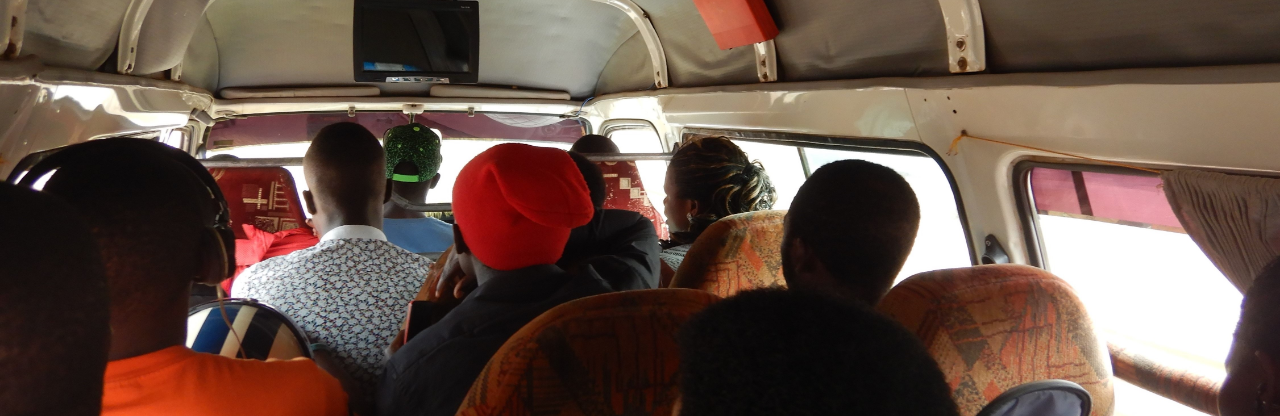
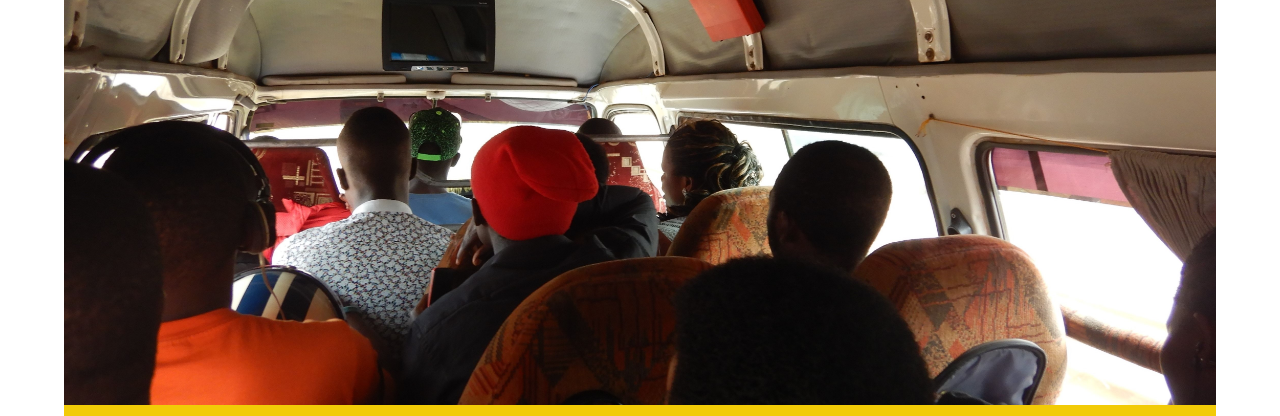
Before and after one commit to BW-Ride-for-Life/Marketing-Page, a plain HTML site: page index.html in a window 1280 px wide. Shown: the part 70-486 px from the top of the page. Drawn offline with Linux system fonts and the light colour scheme.

Commit message:
side borders

```diff
--- a/less/global.less
+++ b/less/global.less
@@ -42,12 +42,8 @@
 
   .container {
     // max-width: 900px;
-    width: 100%;
+    width: 90%;
     margin: 0 auto;
-  }
-
-  body{
-    background-color:#A68B05;
   }
 
 .red{
```
Also changed, not shown: css/index.css.
